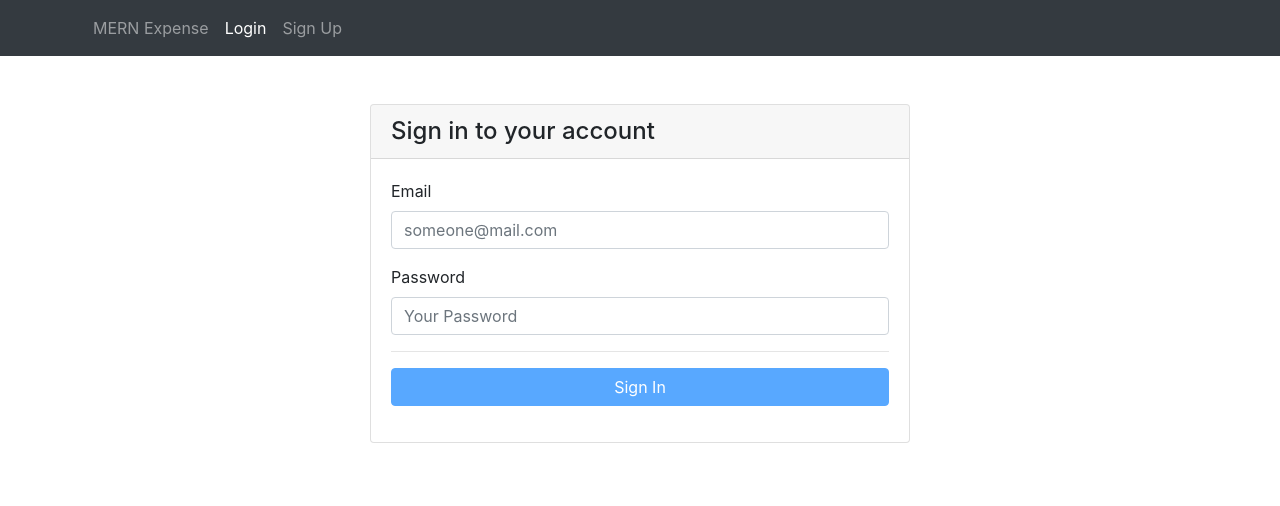
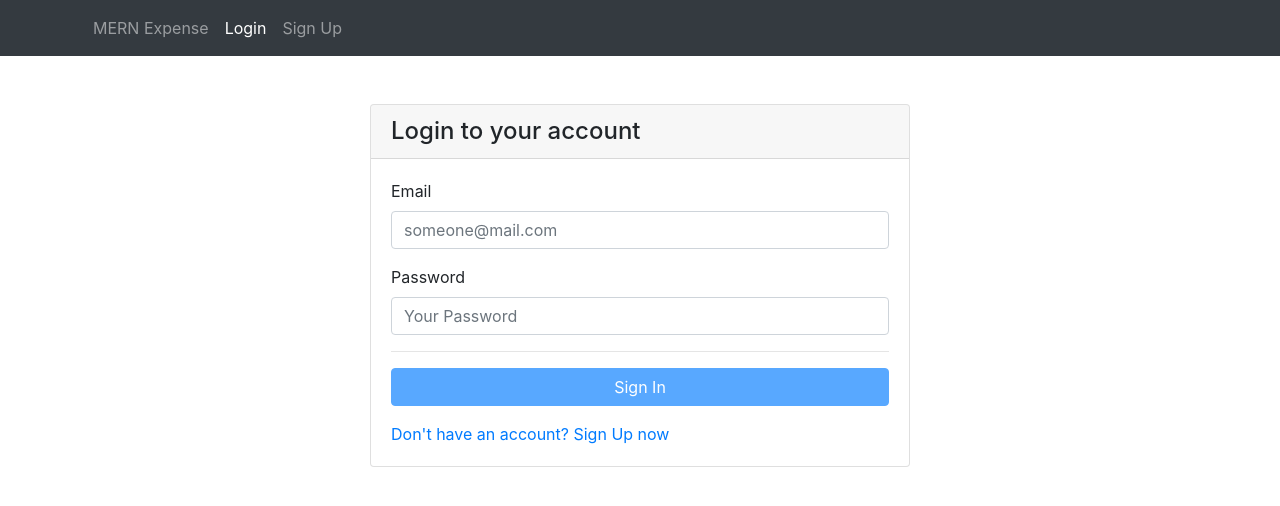
Before and after one commit to mohyehia/mern-expense-app, a React (Create React App) app in the folder client/: page /login in a window 1280 px wide. Shown: the top 506 px of the page. Built offline with nearby package versions, Linux system fonts and the light colour scheme.

Commit message:
adding links at signup & login page to each other

```diff
--- a/client/src/pages/Login.js
+++ b/client/src/pages/Login.js
@@ -2,6 +2,7 @@ import React, {Component} from 'react';
 import {Card, CardBody, CardHeader, Label} from 'reactstrap';
 import * as Yup from 'yup';
 import {ErrorMessage, Field, Form, Formik} from "formik";
+import {Link} from "react-router-dom";
 
 const initialValues = {email: '', password: ''};
 const onSubmit = values =>{
@@ -18,7 +19,7 @@ class Login extends Component {
             <div className="row justify-content-center">
                 <div className="mt-4 col-lg-6 col-md-8">
                     <Card>
-                        <CardHeader tag="h4">Sign in to your account</CardHeader>
+                        <CardHeader tag="h4">Login to your account</CardHeader>
                         <CardBody>
                             <Formik
                                 initialValues={initialValues}
@@ -48,6 +49,7 @@ class Login extends Component {
                                     }
                                 }
                             </Formik>
+                            <Link to="/signup">Don't have an account? Sign Up now</Link>
                         </CardBody>
                     </Card>
                 </div>
--- a/client/src/pages/Signup.js
+++ b/client/src/pages/Signup.js
@@ -2,6 +2,7 @@ import React, {Component} from 'react';
 import {Card, CardBody, CardHeader, Label} from "reactstrap";
 import {ErrorMessage, Field, Form, Formik} from "formik";
 import * as Yup from "yup";
+import {Link} from "react-router-dom";
 
 const initialValues = {name: '', email: '', password: ''};
 const onSubmit = values => {
@@ -69,6 +70,7 @@ class Signup extends Component {
                                     }
                                 }
                             </Formik>
+                            <Link to="/login">Have an account? Login now</Link>
                         </CardBody>
                     </Card>
                 </div>
```
